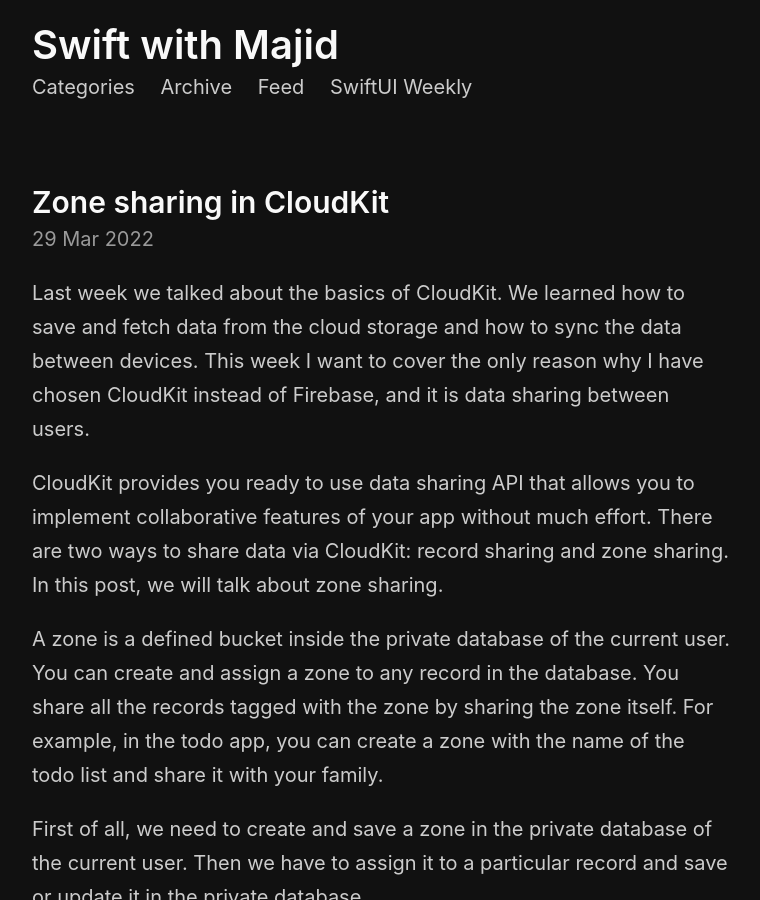
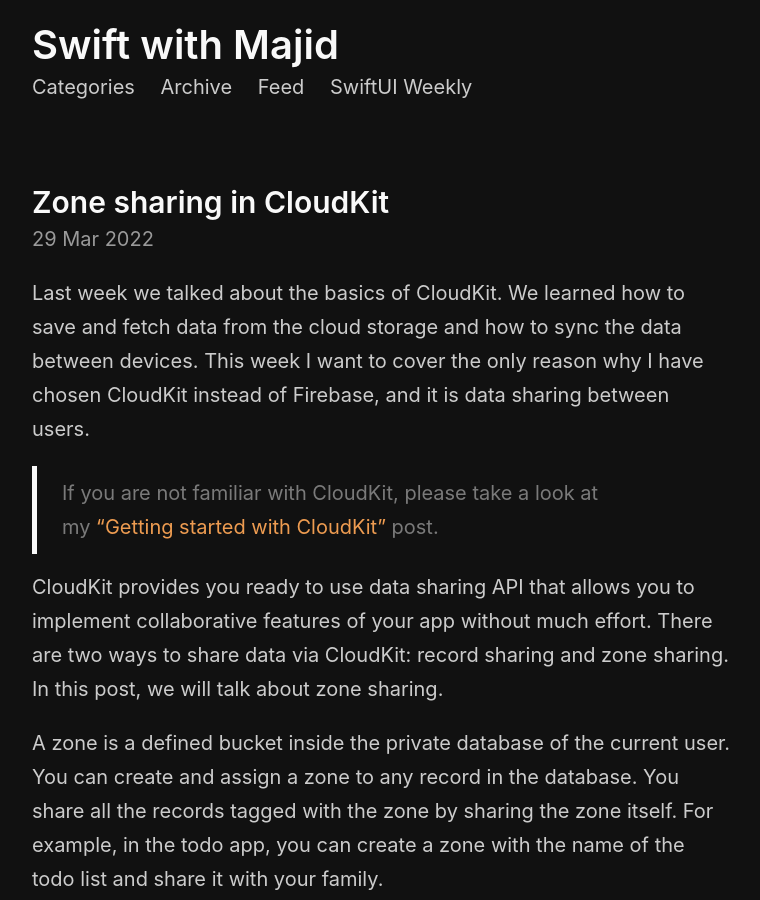
Before and after one commit to mecid/mecid.github.io, a Jekyll site: the page built from _posts/2022-03-29-zone-sharing-in-cloudkit.md, in a window 1280 px wide and 900 px high. Shown: the whole window, without its empty margins (258-1018 px from the left). Built offline with Jekyll 4.4.1, drawn with Linux system fonts in a browser that asks for light colours.

Commit message:
reference post added to cloudkit zone sharing post

```diff
--- a/_posts/2022-03-29-zone-sharing-in-cloudkit.md
+++ b/_posts/2022-03-29-zone-sharing-in-cloudkit.md
@@ -6,6 +6,8 @@
 ---
 
 Last week we talked about the basics of CloudKit. We learned how to save and fetch data from the cloud storage and how to sync the data between devices. This week I want to cover the only reason why I have chosen CloudKit instead of Firebase, and it is data sharing between users.
+
+> If you are not familiar with CloudKit, please take a look at my ["Getting started with CloudKit"](/2022/03/22/getting-started-with-cloudkit/) post.
 
 CloudKit provides you ready to use data sharing API that allows you to implement collaborative features of your app without much effort. There are two ways to share data via CloudKit: record sharing and zone sharing. In this post, we will talk about zone sharing.
 
```
